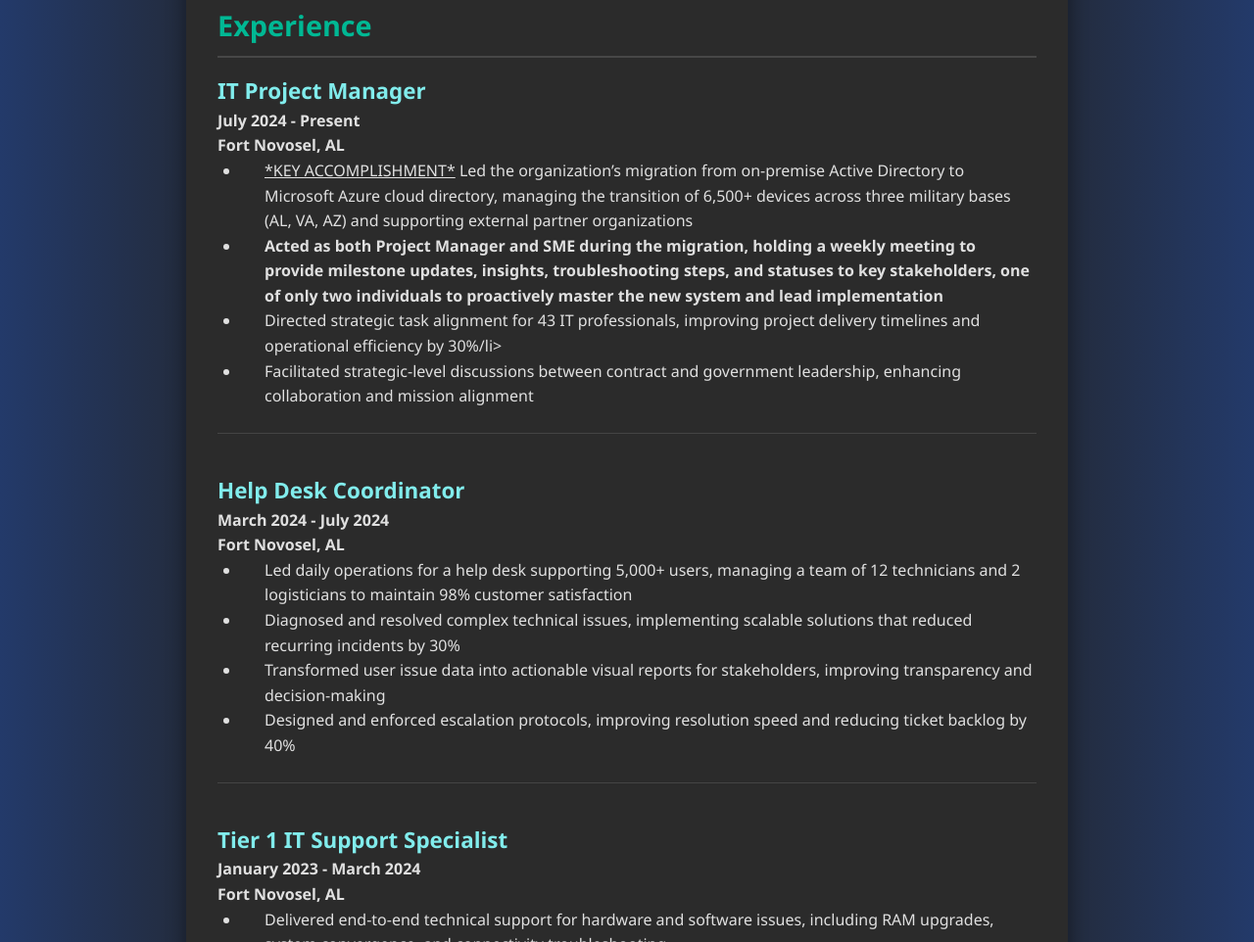
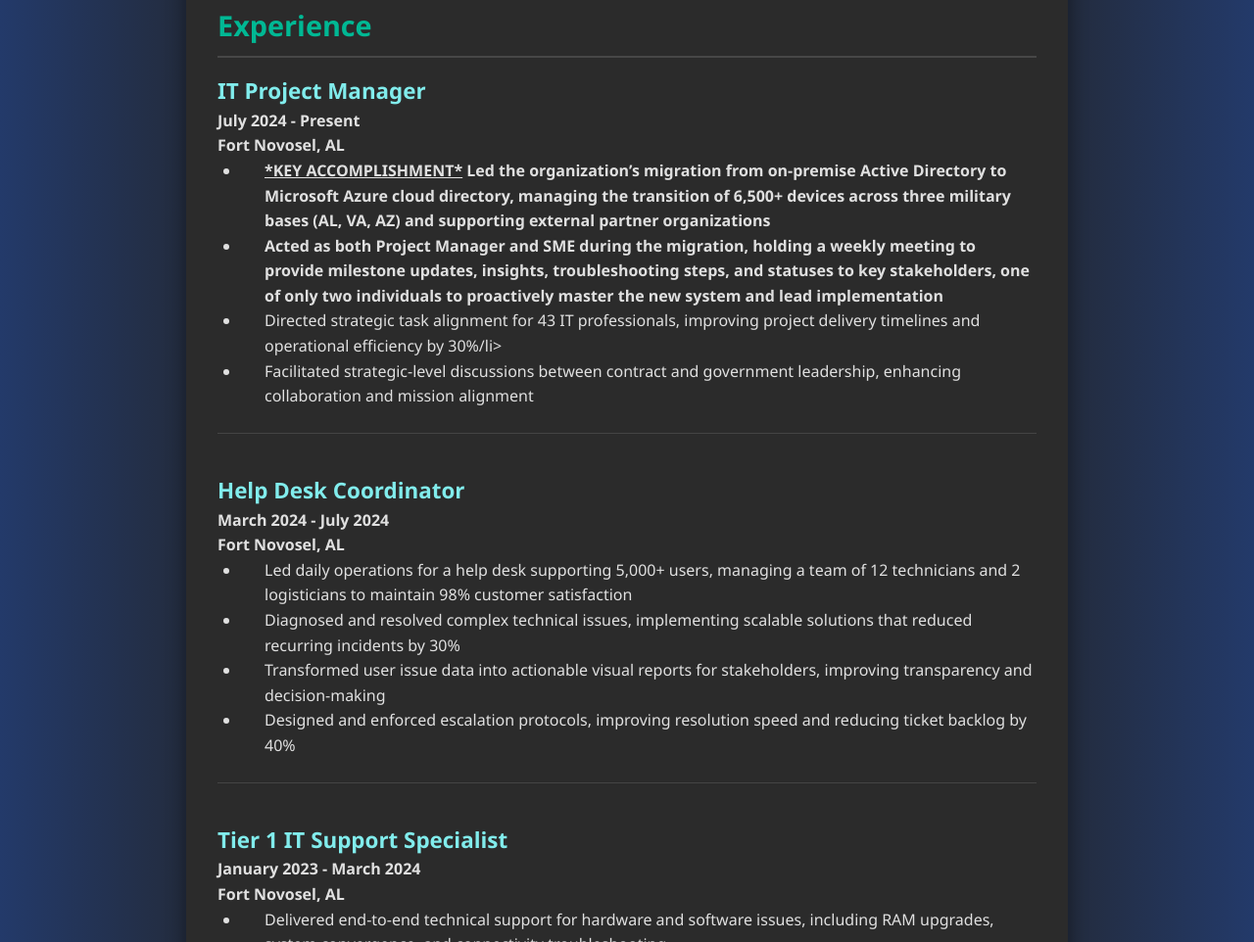
Before and after one commit to rroehler/Resume-site, a plain HTML site: page resume.html in a window 1280 px wide. Shown: the part 831-1793 px from the top of the page at 98% size. Drawn offline with Linux system fonts and the light colour scheme.

Commit message:
Update resume.html

```diff
--- a/resume.html
+++ b/resume.html
@@ -48,7 +48,7 @@
                     <p><strong>July 2024 - Present</strong></p>
                     <p><strong>Fort Novosel, AL</strong></p>
                     <ul>
-                        <li></strong><u>*KEY ACCOMPLISHMENT*</u> Led the organization’s migration from on-premise Active Directory to Microsoft Azure cloud directory, managing the transition of 6,500+ devices across three military bases (AL, VA, AZ) and supporting external partner organizations</strong></li>
+                        <li><strong><u>*KEY ACCOMPLISHMENT*</u> Led the organization’s migration from on-premise Active Directory to Microsoft Azure cloud directory, managing the transition of 6,500+ devices across three military bases (AL, VA, AZ) and supporting external partner organizations</strong></li>
                         <li><strong>Acted as both Project Manager and SME during the migration, holding a weekly meeting to provide milestone updates, insights, troubleshooting steps, and statuses to key stakeholders, one of only two individuals to proactively master the new system and lead implementation</strong></li>
                         <li>Directed strategic task alignment for 43 IT professionals, improving project delivery timelines and operational efficiency by 30%/li>
                         <li>Facilitated strategic-level discussions between contract and government leadership, enhancing collaboration and mission alignment</li>
```
